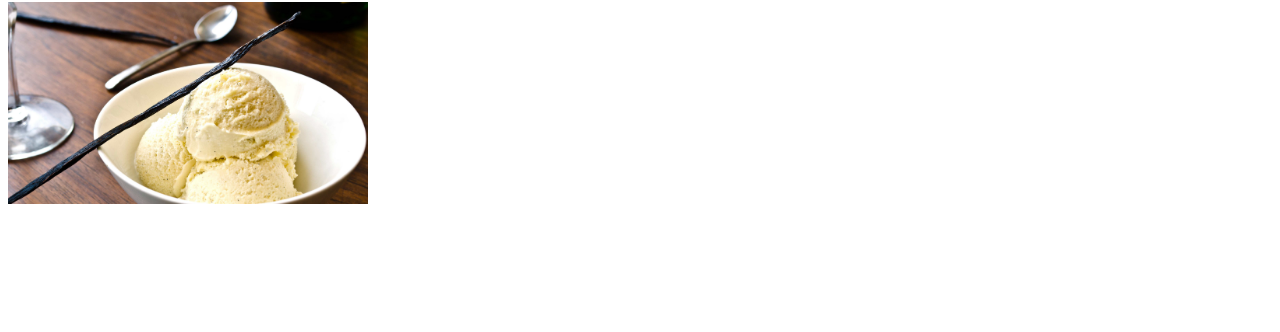
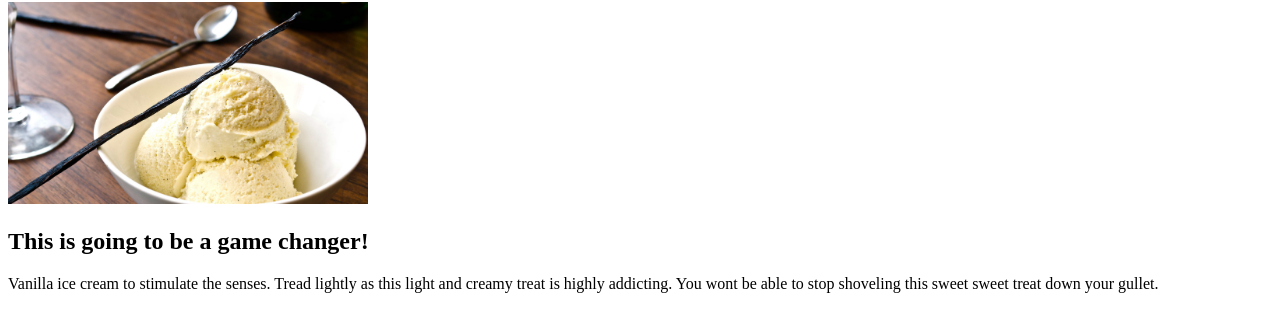
Before and after one commit to oggmilk/odin-recipies, a plain HTML site: page recipies/ice-cream.html in a window 1280 px wide. Shown: the part 78-410 px from the top of the page. Drawn offline with Linux system fonts and the light colour scheme.

Commit message:
Add description

```diff
--- a/recipies/ice-cream.html
+++ b/recipies/ice-cream.html
@@ -7,5 +7,7 @@
 <body>
     <h1>Vanilla Ice Cream</h1>
     <img src="../images/cream.jpg" width="360"alt="vanillaice cream bowl">
+    <h2>This is going to be a game changer!</h2>
+    <p>Vanilla ice cream to stimulate the senses. Tread lightly as this light and creamy treat is highly addicting. You wont be able to stop shoveling this sweet sweet treat down your gullet.</p>
 </body>
 </html>
```
